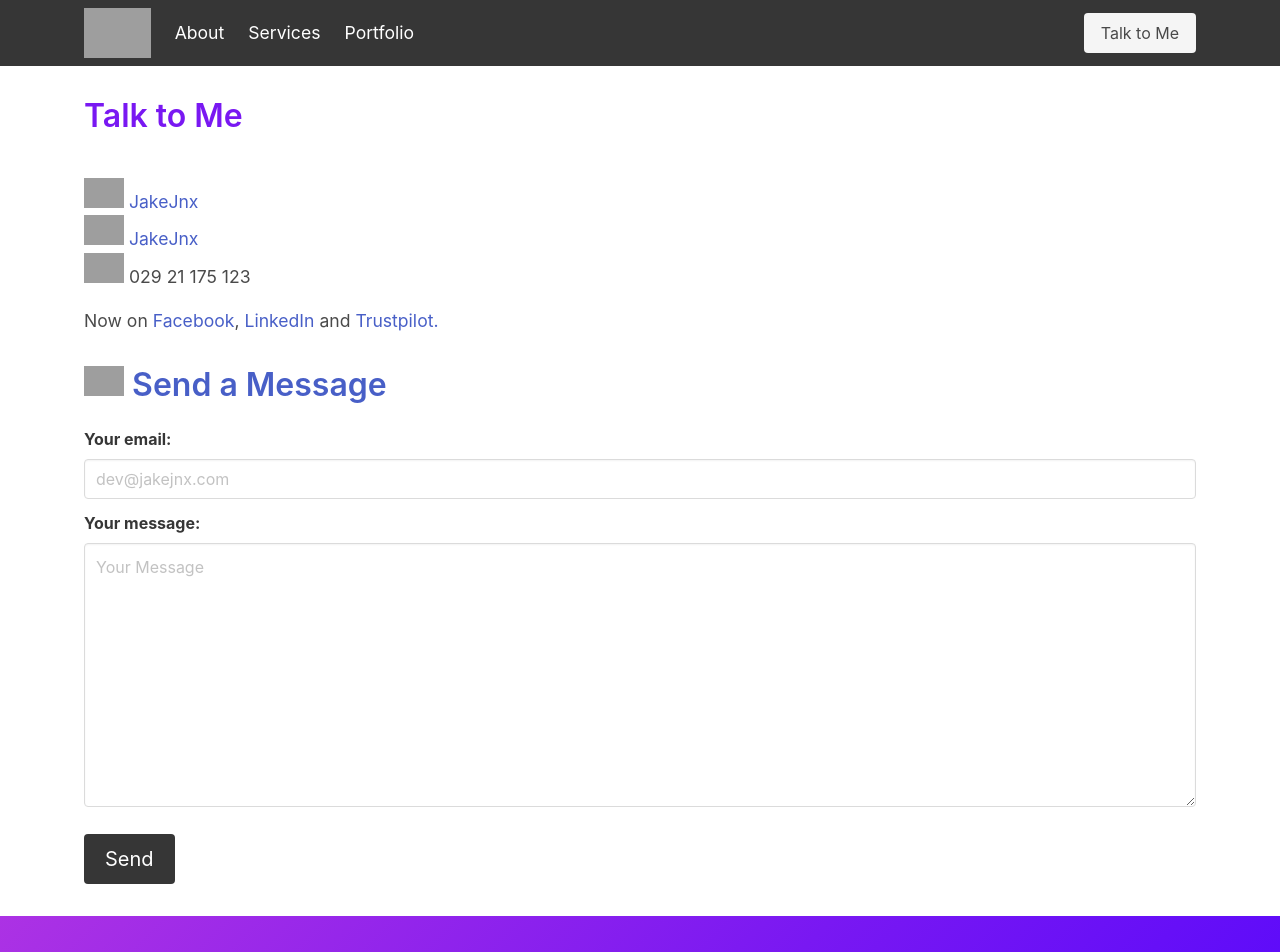
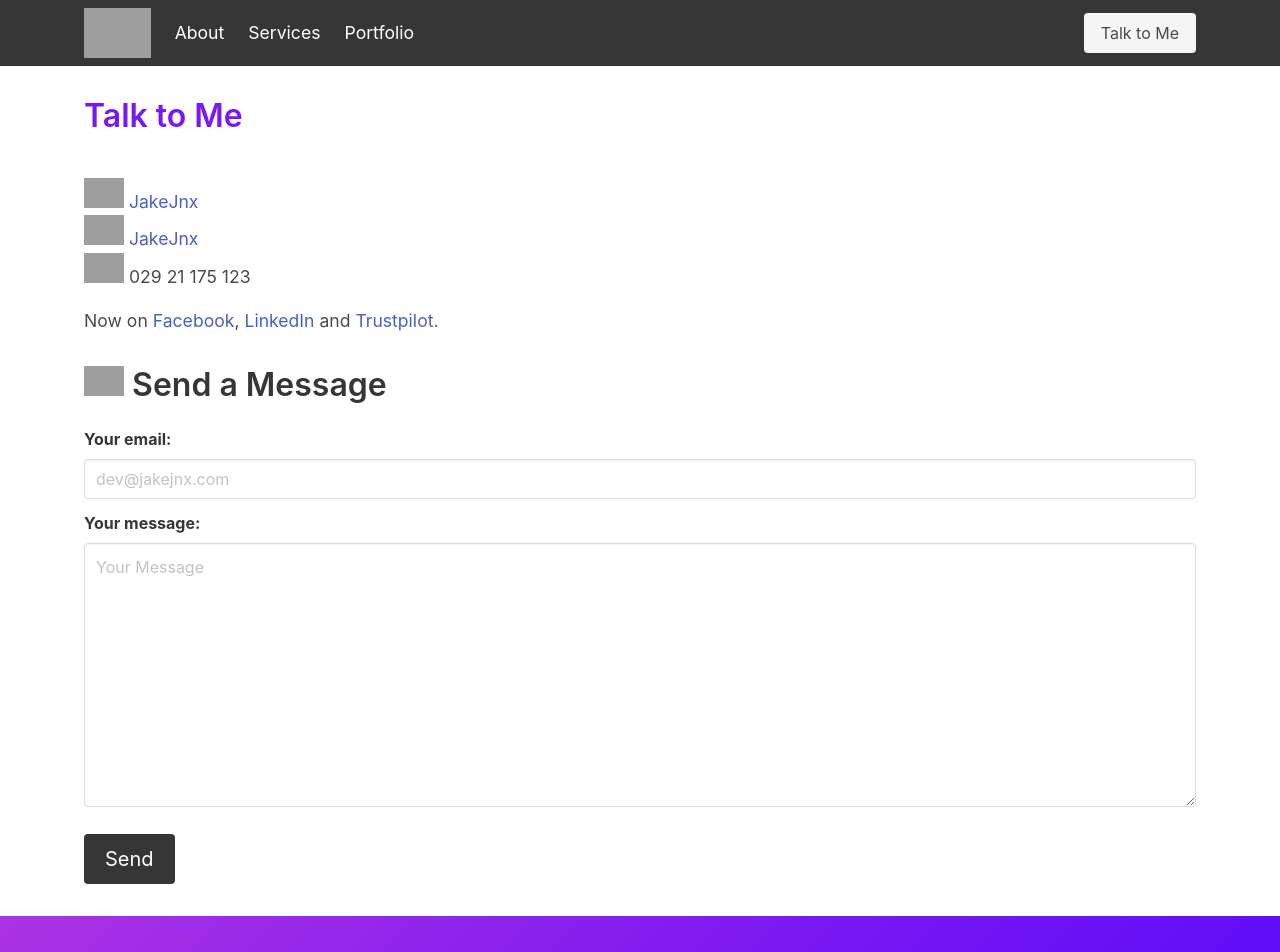
Before and after one commit to jake-jenkins/jjnx-bulma, a Jekyll site: the page built from talk-to-me.md, in a window 1280 px wide. Shown: the top 952 px of the page. Built offline with Jekyll 4.4.1, drawn with Linux system fonts in a browser that asks for light colours; comment, search, counter and statistics services are not loaded; some of the changed text lies outside the part shown; grey boxes are pictures that could not be loaded.

```diff
--- a/_includes/footer.html
+++ b/_includes/footer.html
@@ -4,7 +4,7 @@
     <p>
   <img alt="" width="260" src="https://jjnx.b-cdn.net/jakejnx-logo.png"> <br>
   <p>Telephone: 029 21 175 123</p>
-  <a href="https://uk.trustpilot.com/review/jakejnx.com">Trustpilot</a>
+  <a href="https://uk.trustpilot.com/review/jakejnx.com">NEW: We are now on Trustpilot.</a><br>
   <a href="https://www.linkedin.com/company/jakejnx-software-development"><img class="social" src="/assets/svgs/linkedin.svg" alt="JakeJnx Linkedin profile"> JakeJnx</a>
     <a href="https://github.com/jakejnx"><img class="social" src="/assets/svgs/github.svg" alt="JakeJnx on Github"> JakeJnx</a> &nbsp;
     <a href="https://twitter.com/jakejnx"><img class="social" src="/assets/svgs/twitter.svg" alt="Follow JakeJnx on Twitter"> JakeJnx</a> &nbsp;
--- a/talk-to-me.md
+++ b/talk-to-me.md
@@ -12,7 +12,7 @@ layout: page
 <img alt="" src="https://jjnx.b-cdn.net/svgs/phone.svg" width="40px"> 029 21 175 123<br>
 </p>
 
-<p>Now on <a href="https://facebook.com/JakeJnx">Facebook</a>, <a href="https://www.linkedin.com/company/jakejnx-software-development">LinkedIn</a> and <a href="https://uk.trustpilot.com/review/jakejnx.com">Trustpilot.
+<p>Now on <a href="https://facebook.com/JakeJnx">Facebook</a>, <a href="https://www.linkedin.com/company/jakejnx-software-development">LinkedIn</a> and <a href="https://uk.trustpilot.com/review/jakejnx.com">Trustpilot.</a>
 
 
 <h1 class="subtitle is-3"><img alt="" src="https://jjnx.b-cdn.net/svgs/mail.svg" width="40px"> Send a Message</h1>
```
